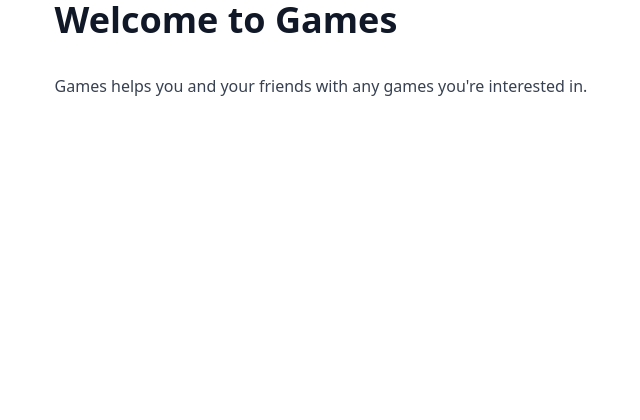
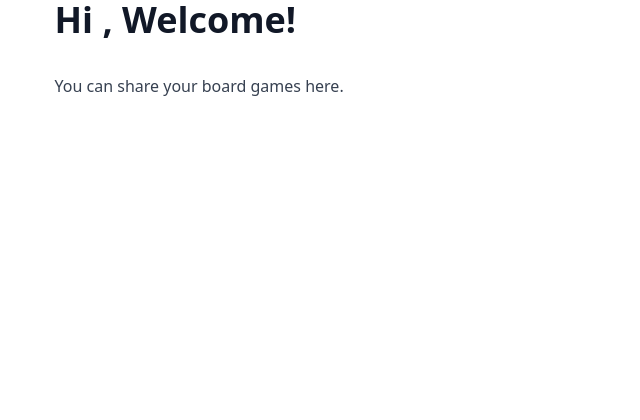
Before and after one commit to ApplicationProgramingTeamwork/gameshare, a Django app: template games/templates/games/index.html in a window 1280 px wide. Shown: the top 420 px of the page, without its empty margins (288-928 px from the left). Run offline with Django 5.2, Linux system fonts and the light colour scheme; the template is opened without the code that fills it, so the values that code supplies are empty; some libraries are stand-ins or nearby versions.

Commit message:
Personalize welcome message on games index page

```diff
--- a/games/templates/games/index.html
+++ b/games/templates/games/index.html
@@ -9,8 +9,8 @@
   </head>
   <body>
     {% block content %}
-    <h1>Welcome to Games</h1>
-    <p>Games helps you and your friends with any games you're interested in.</p>
+    <h1>Hi {{ user.username }}, Welcome!</h1>
+    <p>You can share your board games here.</p>
     {% endblock content %}
   </body>
 </html>
```
